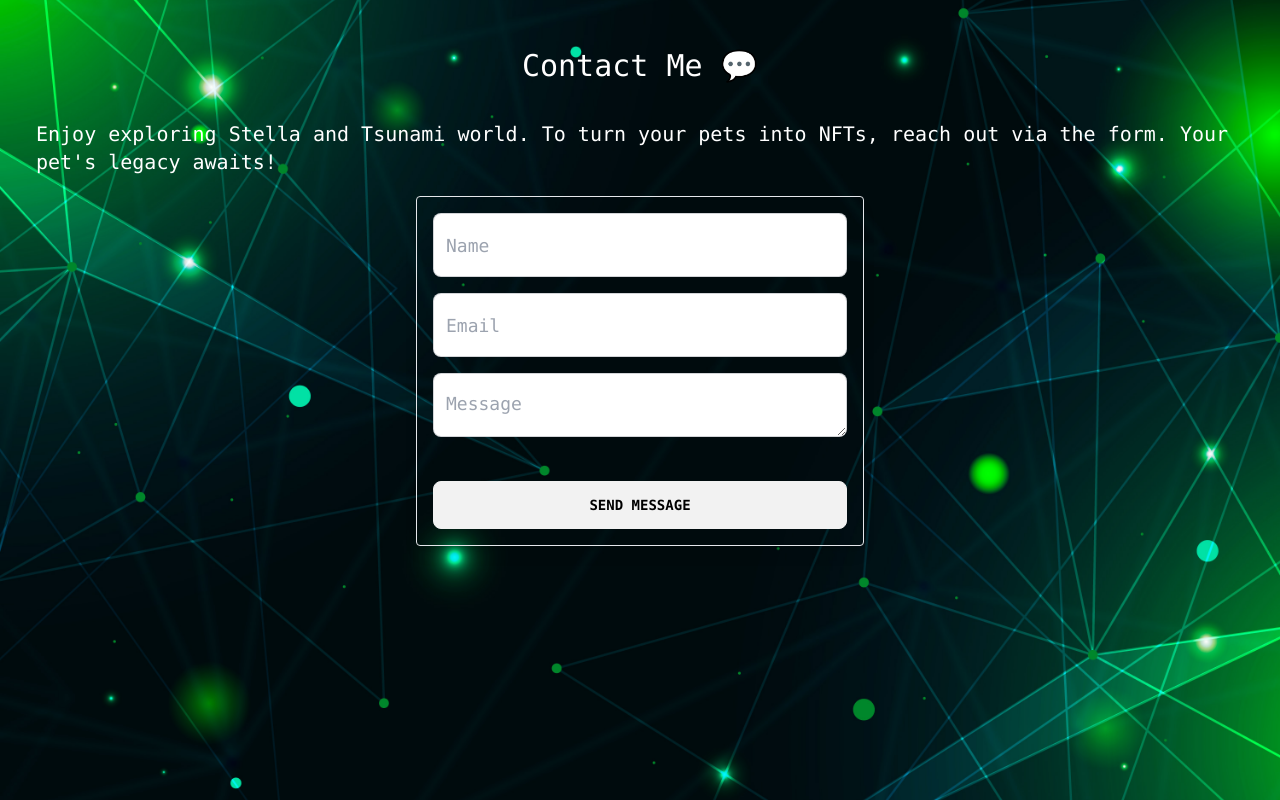
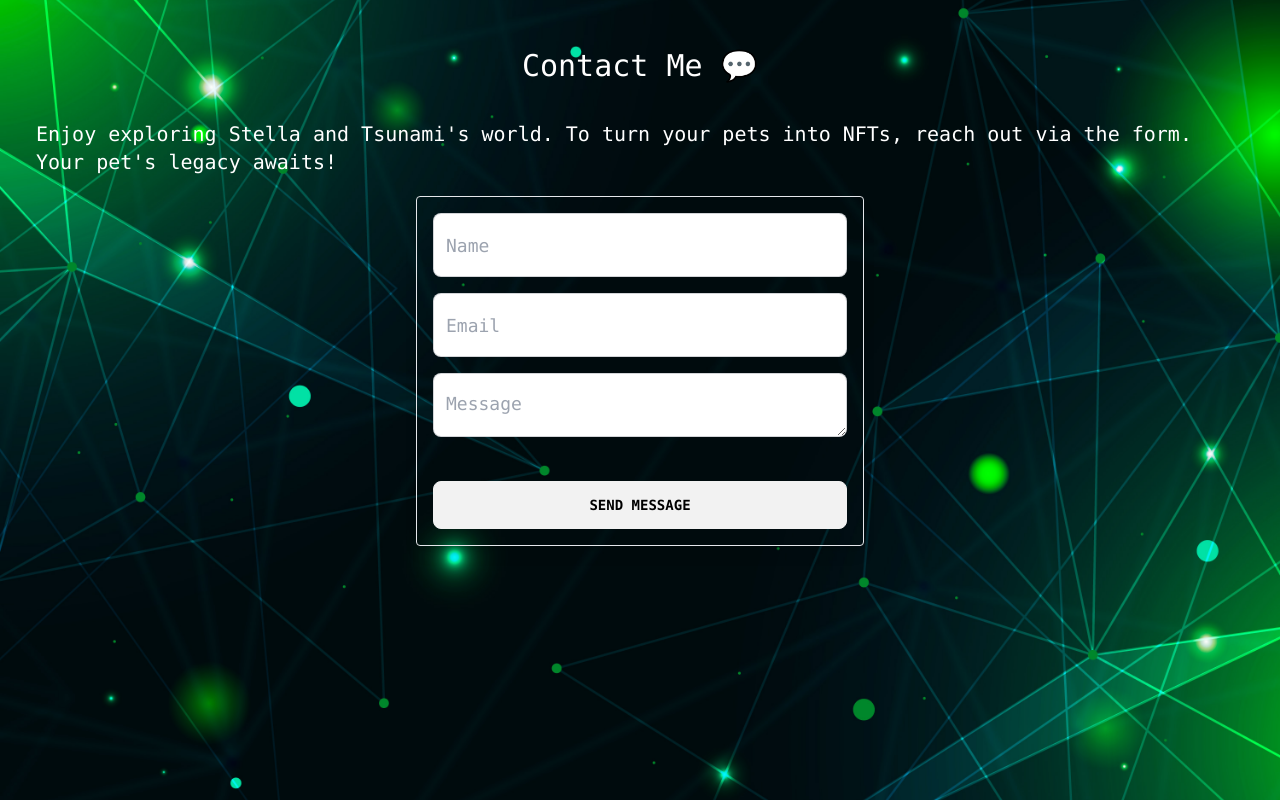
Before and after one commit to Bovdaboat/k1-pug-nft-page, a Next.js app: page /Contact in a window 1280 px wide. Built offline with nearby package versions, Linux system fonts and the light colour scheme.

Commit message:
added apos

```diff
--- a/src/app/Collection/page.js
+++ b/src/app/Collection/page.js
@@ -9,7 +9,7 @@ const Collection = () => {
                 Collection
             </div>
             <p className="text-primary p-7 mt-7">
-                Stella and TsuNami's NFTs have been showcased on the renowned NFT trading platform,
+                Stella and TsuNami&apos;s NFTs have been showcased on the renowned NFT trading platform,
                 OpenSea.
                 Simply click the <span className="text-green-500 font-semibold">OpenSea</span> button to embark on a journey through their NFT existence and trading activities.
             </p>
--- a/src/app/Contact/page.js
+++ b/src/app/Contact/page.js
@@ -28,8 +28,8 @@ const Contact = () => {
                 Contact Me 💬
             </div>
             <div className="font-mono text-xl m-3 text-white">
-                Enjoy exploring Stella and Tsunami world. To turn your pets into NFTs, reach out via the form.
-                Your pet's legacy awaits!
+                Enjoy exploring Stella and Tsunami&apos;s world. To turn your pets into NFTs,
+                reach out via the form. Your pet&apos;s legacy awaits!
             </div>
             <form
                 target="_blank"
```
